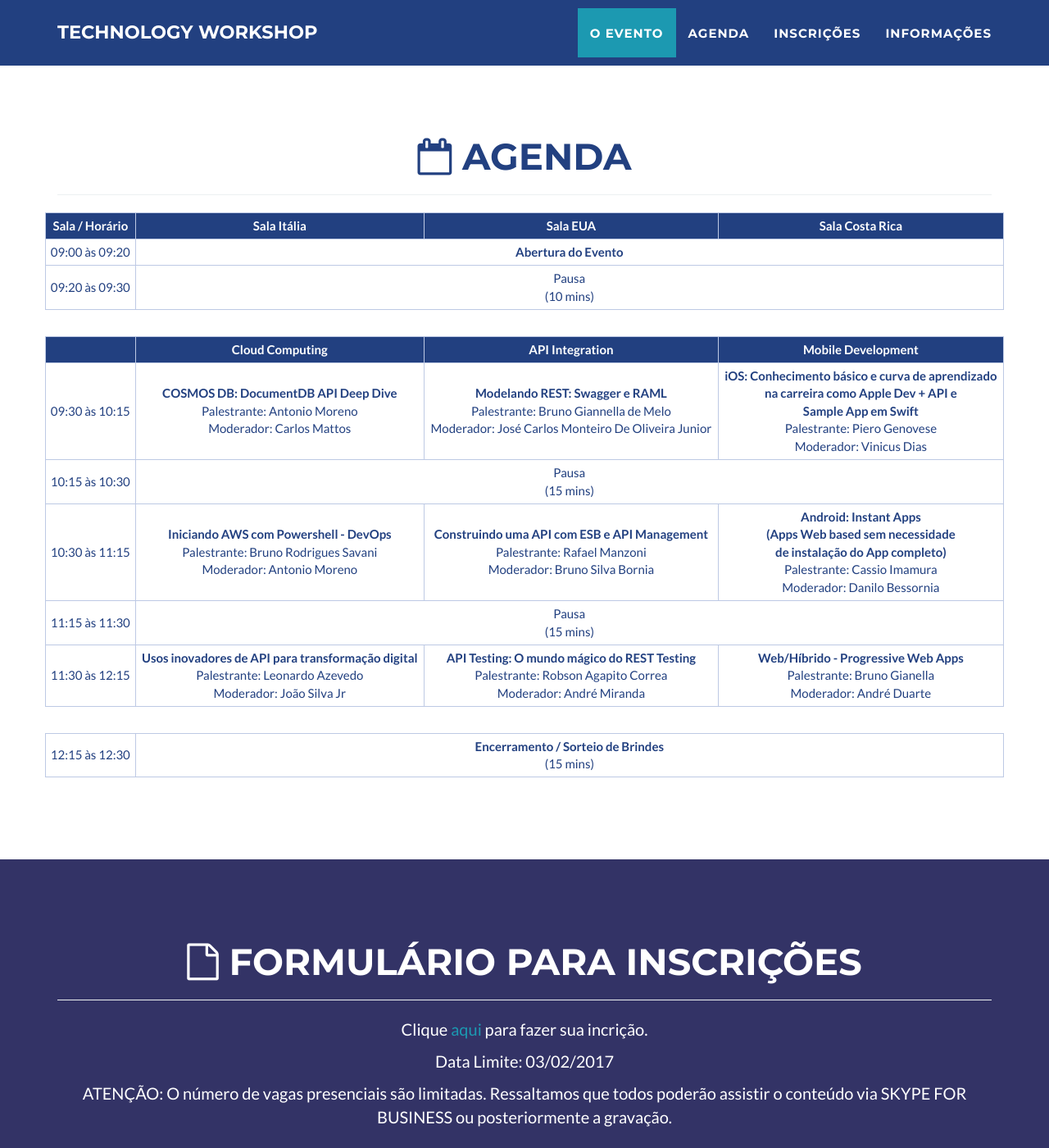
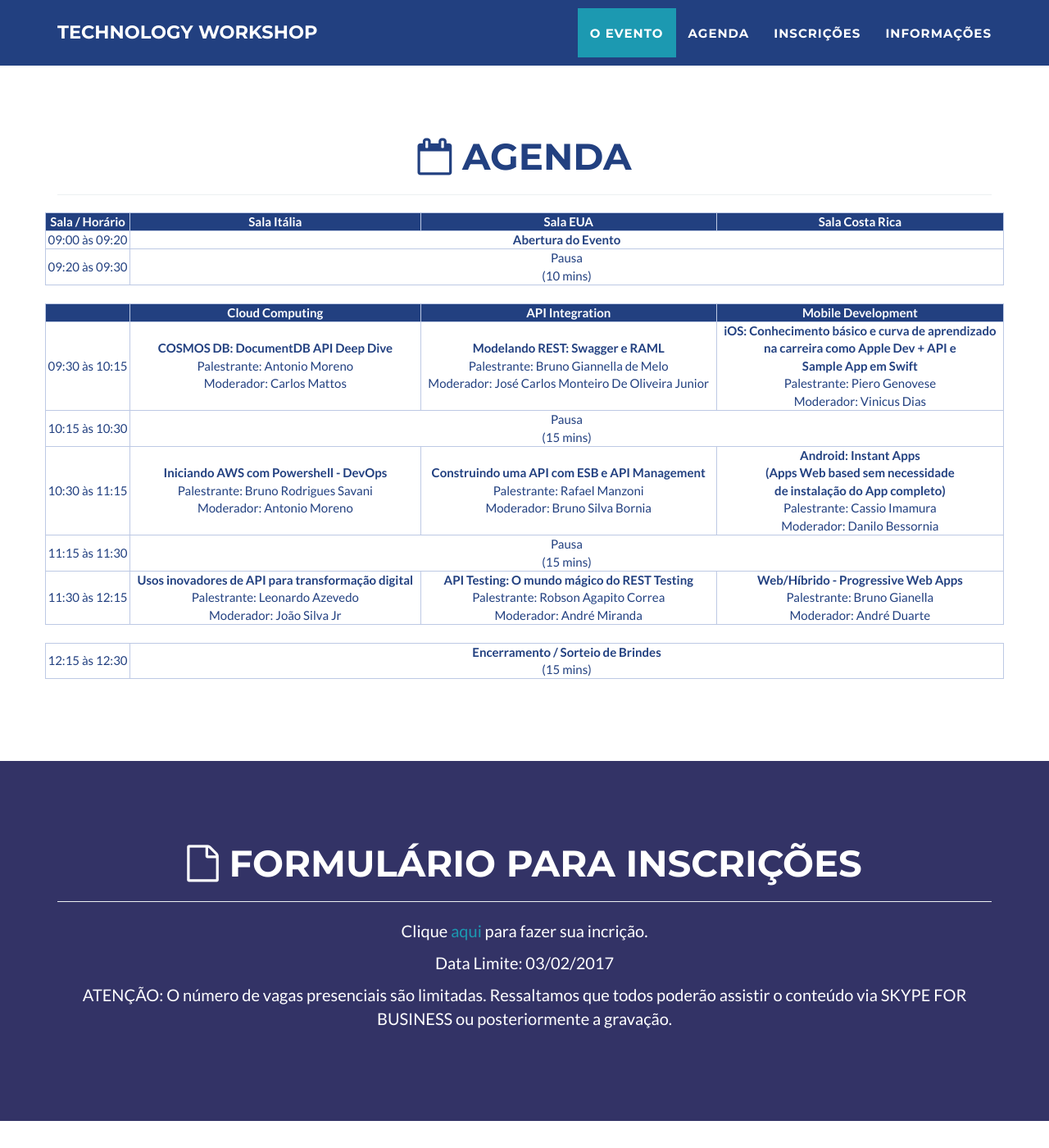
Before and after one commit to gft-technical-practices/2017-workshop-2, a Jekyll site: the page built from index.html, in a window 1280 px wide and 1400 px high, scrolled down 1276 px. Shown: the whole window at 82% size. Built offline with Jekyll 4.4.1, drawn with Linux system fonts in a browser that asks for light colours.

Commit message:
Update main.css

```diff
--- a/_includes/css/main.css
+++ b/_includes/css/main.css
@@ -508,10 +508,6 @@ border-width: 0px;
 }
 
 /* Custom table css*/
-table td,
-table th {
-    padding: 5px;
-}
 .secondary-header {
     color: #fff;
     background: #224080;
```
